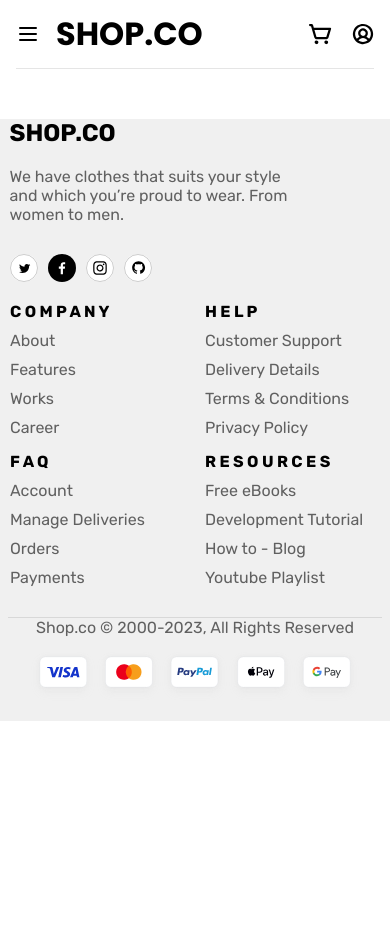
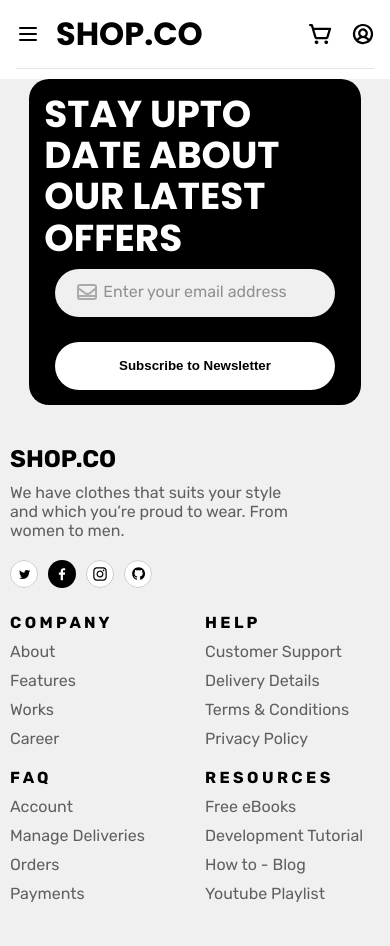
Before and after one commit to amelur/shop-co-team-3, a website built with Vite: page index.html in a window 390 px wide. Shown: the top 946 px of the page. Before the commit the page ends 844 px from the top, so only its background shows below. Built offline with nearby package versions, Linux system fonts and the light colour scheme; what navigo would draw is missing.

Commit message:
fix: css for footer and footer-form

```diff
--- /dev/null
+++ b/src/base.css
@@ -0,0 +1,23 @@
+* {
+  box-sizing: border-box;
+  margin: 0;
+  padding: 0;
+}
+
+body {
+  max-width: 1440px;
+  margin: 0 auto;
+}
+
+.overlay {
+  @media (max-width: 768px) {
+    position: relative;
+    position: fixed;
+    top: 0;
+    left: 0;
+    width: 100%;
+    height: 100vh;
+    background: rgba(0, 0, 0, 0.5);
+    z-index: 1000;
+  }
+}
--- a/src/components/footer/footer.css
+++ b/src/components/footer/footer.css
@@ -5,55 +5,49 @@ html {
 footer {
   display: flex;
   flex-direction: column;
-  align-items: stretch;
-
+  align-items: center;
   font-family: Rubik;
   background-color: #F0F0F0;
   width: 100%;
+  /* height: 499px; */
   box-sizing: border-box;
-
 }
 
 .footer__wrapper {
   display: flex;
-  justify-content: space-between;
-  align-items: center;
   flex-wrap: wrap;
   gap: 20px;
-
-
 }
 
-
 .footer__info-block {
-
   display: flex;
-
-
+  width: 1240px;
+  justify-content: space-between;
+  align-items: flex-start;
+  padding-bottom: 30px;
 }
 
+.footer__blocks-CHFR {
+  display: flex;
+  flex-wrap: wrap;
+  gap: 120px;
+}
 
 .footer__title {
   display: flex;
-  justify-content: space-between;
-  align-items: flex-start;
-  flex-direction: column;
-  gap: 30px;
+flex-direction: column;
+align-items: flex-start;
+gap: 35px;
+
 }
 
 .footer__images-container {
   display: flex;
-  align-items: center;
-  justify-content: center;
   gap: 20px;
 }
 
-.footer__title-direction {
-  margin-left: 15px;
-}
-
+/* Общие стили для текста и ссылок */
 .footer__title-direction p {
-  margin-top: 15px;
   color: #00000099;
 }
 
@@ -65,18 +59,22 @@ footer {
 .footer__company,
 .footer__help,
 .footer__faq,
-.footer__resources, h4 {
-  margin-top: -15px;
+.footer__resources,
+h4 {
+  /* margin-top: 10px; */
+  display: flex;
+  flex-direction: column;
+  align-items: flex-start;
+  gap: 19px;
 }
 
 .footer__info-block h4 {
-  margin: 0 0 10px;
   color: #000;
 }
 
 .footer__info-block a {
   display: block;
-  margin: 10px 0;
+  /* margin: 10px 0; */
   text-decoration: none;
   color: #00000099;
 }
@@ -86,11 +84,8 @@ footer {
 }
 
 .footer__hr {
-  border: none;
+  width: 1290px;
   height: 1px;
-  background-color: #0000001A;
-  margin: 0 auto;
-  width: 96%;
 }
 
 .under__hr {
@@ -99,58 +94,86 @@ footer {
   align-items: center;
   margin-bottom: 20px;
   max-width: 100%;
-  gap: 530px;
+  gap: 640px;
+  padding-top: 14px;
 }
 
 .footer__copyright {
-  color: #00000099;
-  font-size: 18px;
+  color: rgba(0, 0, 0, 0.60);
+text-align: right;
+font-family: Rubik;
+font-size: 14px;
+font-style: normal;
+font-weight: 400;
+line-height: normal;
 }
 
 .footer__credit-cards {
-  display: flex;
-  align-items: center;
-  justify-content: flex-end;
+  display: inline-flex;
+  align-items: flex-end;
+  gap: 12px;
 }
-
-
 
 
 @media (max-width: 768px) {
   .footer__wrapper {
     flex-direction: column;
+    flex-wrap: wrap;
     align-items: center;
-    gap: 10px;
+    gap: 20px;
     margin-bottom: 10px;
+  }
+
+  .footer__blocks-CHFR {
+    display: flex;
+    flex-wrap: wrap;
+    justify-content: center; /* Центрируем контент */
+    gap: 20px;
+    width: 100%;
   }
 
   .footer__info-block {
     display: flex;
     flex-wrap: wrap;
-    justify-content: space-between;
+    justify-content: space-between; /* Две колонки */
+    gap: 20px;
     width: 100%;
-    padding: 10px;
-    gap: 20px;
+    max-width: 600px; /* Ограничиваем ширину, чтобы блоки не растягивались */
   }
 
-  .footer__info-block > div {
-    flex: 1 1 calc(50% - 20px);
+  .footer__blocks-CHFR > div {
+    flex: 1 1 calc(50% - 10px); /* Две равные колонки */
     box-sizing: border-box;
+    min-width: 150px; /* Гарантия, что колонки не схлопнутся */
   }
 
+  .footer__company,
+  .footer__help,
+  .footer__faq,
+  .footer__resources {
+    display: flex;
+    flex-direction: column;
+    align-items: flex-start;
+    gap: 10px;
+  }
 
   .footer__title {
-    width: 75%;
-    margin-left: -120px;
+    width: 90%;
+    gap: 20px;
+    /* text-align: center; */
   }
 
-  .footer__title-direction h2 {
-    font-size: 24px;
+  .footer__title-direction {
+    width: 100%;
   }
 
   .footer__images-container {
     flex-wrap: wrap;
     gap: 10px;
+  }
+
+  .footer__hr {
+    width: 358px;
   }
 
   .under__hr {
@@ -169,32 +192,47 @@ footer {
   }
 }
 
-
+/* Две колонки даже на узких экранах */
 @media (max-width: 480px) {
-  .footer__title-direction h2 {
-    font-size: 20px;
+  .footer__info-block {
+    display: flex;
+    flex-wrap: wrap;
+    justify-content: center;
+    gap: 10px;
   }
 
-  .footer__info-block {
+  .footer__blocks-CHFR {
     padding: 10px;
   }
 
-  .footer__title {
-    width: 90%;
-    margin-right: -100px;
-    margin-bottom: 20px;
+  .footer__blocks-CHFR > div {
+    flex: 1 1 calc(50% - 10px); /* Сохраняем две колонки */
+    min-width: 140px; /* Защита от схлопывания */
   }
 
-  .footer__wrapper {
-    gap: 5px;
+  .footer__title {
+    width: 100%;
+    padding: 10px;
+  }
+
+  .footer__credit-cards {
+    gap: 2px;
   }
 }
 
+/* Для 390px ширины тоже оставляем две колонки */
+@media (max-width: 390px) {
+  .footer__info-block {
+    display: flex;
+    flex-wrap: wrap;
+    justify-content: center;
+    gap: 5px;
+  }
 
-@media (max-width: 390px) {
-  .footer__title {
-    width: 90%;
-    /* margin-left: 350px; */
+  .footer__blocks-CHFR > div {
+    flex: 1 1 calc(50% - 10px); /* Всё ещё две колонки */
+    min-width: 120px; /* Минимальная ширина */
+  }
 
-  }
+
 }
--- a/src/components/footer/footer.ts
+++ b/src/components/footer/footer.ts
@@ -1,16 +1,17 @@
 import './footer.css';
-// import '../styles/base.css';
+import'../../base.css';
 import { renderForm } from './form';
 
 export function createFooter() {
   const footer = document.createElement('footer');
-  // footer.innerHTML+=(renderForm());
+  footer.innerHTML+=(renderForm());
   // Вставляем HTML-контент внутрь этого элемента
   footer.innerHTML += `
-  <footer>
+ <footer>
 
   <div class="footer__wrapper">
-      <div class="footer__title">
+     <div class="footer__info-block">
+       <div class="footer__title">
 
 
           <h2 class="footer__title-text">SHOP.CO</h2>
@@ -41,7 +42,7 @@ export function createFooter() {
 
 
 
-    <div class="footer__info-block">
+   <div class="footer__blocks-CHFR">
 
       <div class="footer__company">
         <h4 class="footer__heading">C O M P A N Y</h4>
@@ -77,7 +78,7 @@ export function createFooter() {
 
     </div>
    </div>
-
+</div>
 
     <hr class="footer__hr">
 
--- a/src/components/footer/form.css
+++ b/src/components/footer/form.css
@@ -1,3 +1,5 @@
+@import url('../../base.css');
+
 .newsletter {
   margin: 0 auto;
   background-color: #000;
@@ -12,6 +14,7 @@
   align-items: center;
   padding: 30px;
   gap: 80px;
+  margin-bottom: 30px;
 }
 
 .newsletter-title {
@@ -37,6 +40,7 @@
   position: absolute;
   left: 10px;
   color: #aaa;
+  margin-top: 6px;
 }
 
 .newsletter-input {
@@ -124,11 +128,11 @@
   }
 
   .newsletter-button {
-    width: 300px;
+    width: 280px;
   }
 
   .input-icon {
-    margin-top: 8px;
-    margin-left: 20px;
+    margin-top: 6px;
+    margin-left: 10px;
   }
 }
--- a/src/components/orderConfirmation/confirmation.css
+++ b/src/components/orderConfirmation/confirmation.css
@@ -2,11 +2,11 @@ body {
     text-align: left;
   }
 
-  #app {
+  /* #app {
     max-width: 720px;
     padding: 20px;
     text-align: left;
-  }
+  } */
 
   h1 {
     text-align: left;
```
